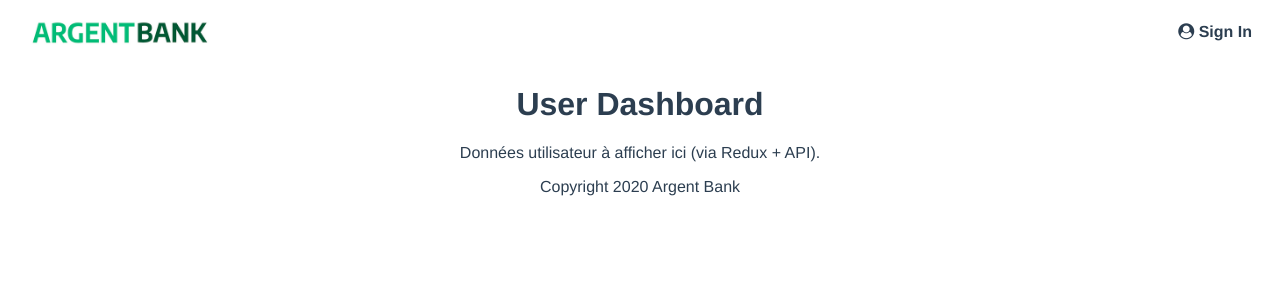
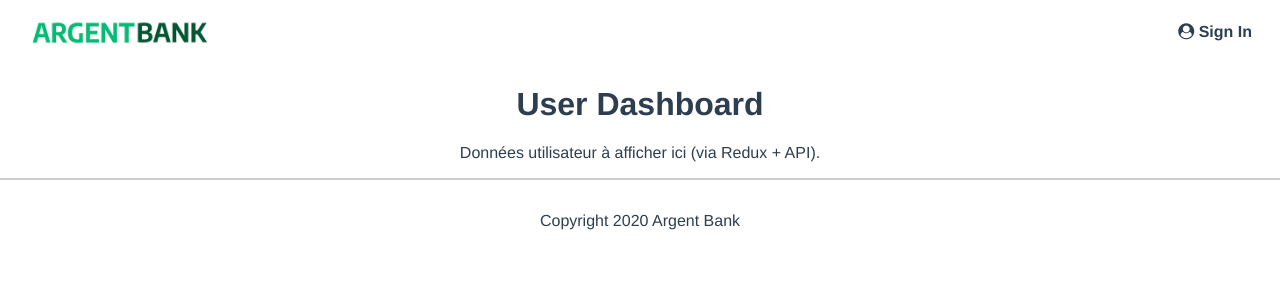
Before and after one commit to MihaiElectron/ArgentBank-application-bancaire, a React (Vite) app in the folder ArgentBank-Frontend/: page /user in a window 1280 px wide. Shown: the top 300 px of the page. Built offline with nearby package versions, Linux system fonts and the light colour scheme.

Commit message:
feat(ui): add Footer component with isolated CSS

```diff
--- /dev/null
+++ b/ArgentBank-Frontend/src/components/Footer.css
@@ -0,0 +1,11 @@
+.footer {
+  display: flex;
+  justify-content: center;
+  border-top: 2px solid #ccc;
+  padding: 2rem 0 1.5rem;
+}
+
+.footer-text {
+  margin: 0;
+  padding: 0;
+}
--- a/ArgentBank-Frontend/src/components/Footer.jsx
+++ b/ArgentBank-Frontend/src/components/Footer.jsx
@@ -1,5 +1,7 @@
 // Footer.jsx
 // Reproduction fidèle du footer HTML fourni dans ArgentBank-Frontend-Ref.
+
+import "./Footer.css";
 
 export default function Footer() {
   return (
```
